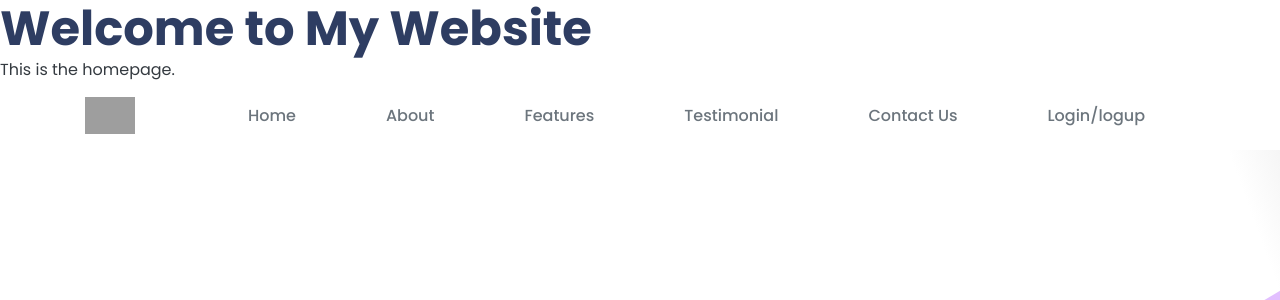
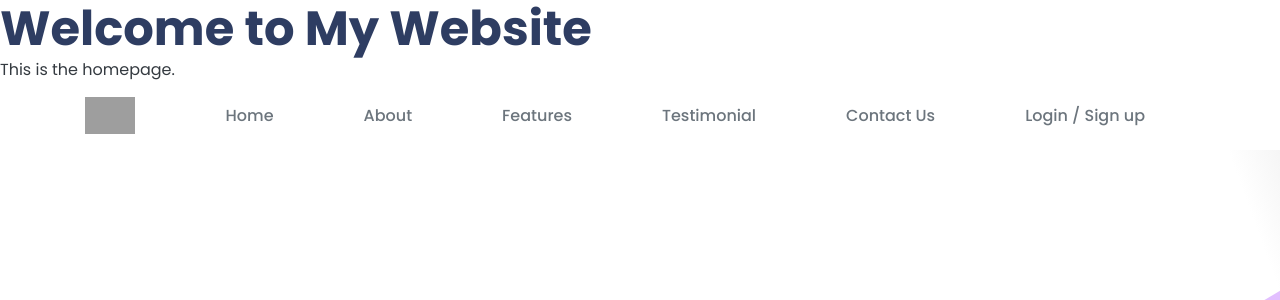
Before and after one commit to aalluhaybi1/Sturdy-Train-Team7, a Node server app: page / in a window 1280 px wide. Shown: the top 300 px of the page. Run offline with Node 20, Linux system fonts and the light colour scheme; data that the repository does not hold is empty; some libraries are stand-ins or nearby versions; grey boxes are pictures that could not be loaded.

Commit message:
Update index.ejs

```diff
--- a/templates/index.ejs
+++ b/templates/index.ejs
@@ -87,7 +87,7 @@
 <a class="nav-link" href="#contact">Contact Us</a>
 </li>
 <li class="nav-item">
-<a class="nav-link" href="/login">Login/logup</a>
+<a class="nav-link" href="/login">Login / Sign up</a>
 </li>
 </ul>
 </div>
```
